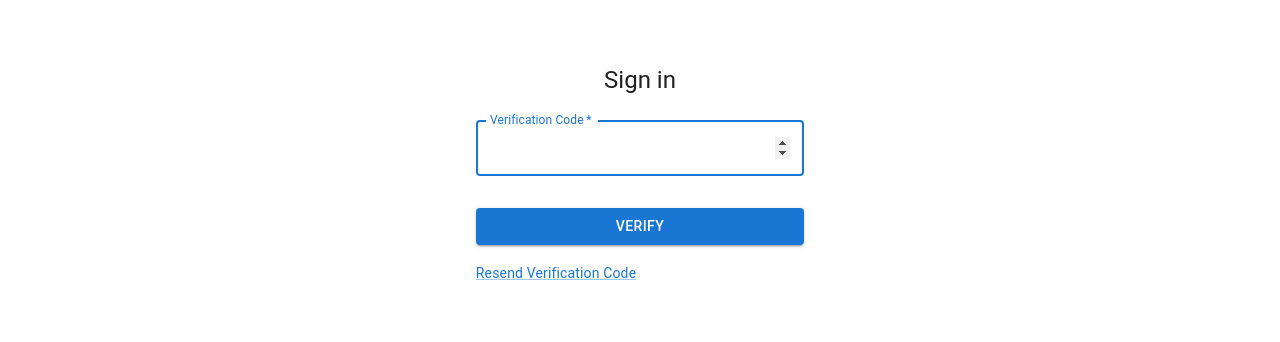
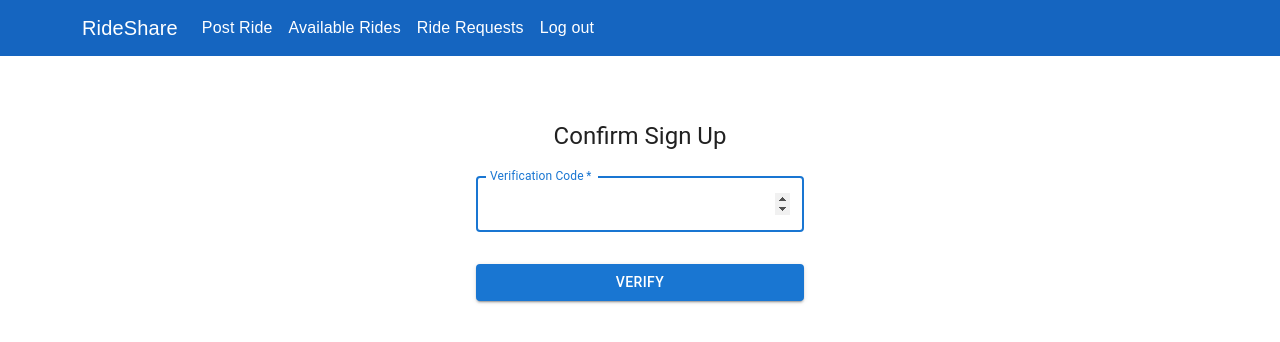
Before and after one commit to sakshi-124/rideshare, a React (Create React App) app: page /confirmUser in a window 1280 px wide. Shown: the top 342 px of the page. Built offline with nearby package versions, Linux system fonts and the light colour scheme.

Commit message:
adding navigation bar

```diff
--- a/package.json
+++ b/package.json
@@ -13,9 +13,11 @@
     "amazon-cognito-identity-js": "^6.2.0",
     "aws-amplify": "^5.0.23",
     "axios": "^1.3.4",
+    "bootstrap": "^5.2.3",
     "libphonenumber-js": "^1.10.24",
     "material": "^0.5.3",
     "react": "^18.2.0",
+    "react-bootstrap": "^2.7.2",
     "react-dom": "^18.2.0",
     "react-google-places-autocomplete": "^3.4.0",
     "react-hook-form": "^7.43.7",
--- a/src/App.js
+++ b/src/App.js
@@ -9,16 +9,17 @@ import Register from './Pages/Register';
 import PostRide from './Pages/PostRide';
 import Confirm from './Pages/Confirm';
 import ApiContext from './Common/ApiContext';
-import { useState } from 'react';
+import { useState , useLocation} from 'react';
 import MyComponent from './Pages/accessContext';
+import RideShareNav from './Components/Navbar';
 
 function App() {
 
   const [userData, setUserData] = useState(null);
-
   return (
     <ApiContext.Provider value={{ userData, setUserData }}>
     <div>
+      <RideShareNav/>
       <Router>
         <Routes>
           <Route path='/' element={<Login/>} />
--- /dev/null
+++ b/src/Components/Navbar.css
@@ -0,0 +1,12 @@
+/* Neha Dadarwala - neha.dadarwala@dal.ca */
+
+.color-nav {
+    background-color: #1565c0;
+    /* #01579b; */
+
+}
+
+.nav-link, .navbar-brand{
+    font-family: 'Source Sans Pro', sans-serif;
+    color: #ffffff    !important;
+  }
--- /dev/null
+++ b/src/Components/Navbar.js
@@ -0,0 +1,33 @@
+// Neha Dadarwala - neha.dadarwala@dal.ca
+
+import Container from 'react-bootstrap/Container';
+import Nav from 'react-bootstrap/Nav';
+import Navbar from 'react-bootstrap/Navbar';
+import NavDropdown from 'react-bootstrap/NavDropdown';
+import {useNavigate} from "react-router-dom";
+import './Navbar.css';
+import 'bootstrap/dist/css/bootstrap.min.css';
+
+
+function CollapsibleExample() {
+
+  return (
+    <Navbar collapseOnSelect expand="lg" className="color-nav" variant="light">
+      <Container >
+        <Navbar.Brand href="/Profile">RideShare</Navbar.Brand>
+        <Navbar.Toggle aria-controls="responsive-navbar-nav" />
+        <Navbar.Collapse id="responsive-navbar-nav">
+          <Nav className="me-auto">
+            <Nav.Link href="/postRide">Post Ride</Nav.Link>
+            <Nav.Link href="/availableRides">Available Rides</Nav.Link>
+            <Nav.Link href="/rideRequests">Ride Requests</Nav.Link>
+            <Nav.Link href="//">Log out</Nav.Link>
+          </Nav>
+        </Navbar.Collapse>
+      </Container>
+    </Navbar>
+
+  );
+}
+
+export default CollapsibleExample;
--- a/src/Pages/Confirm.js
+++ b/src/Pages/Confirm.js
@@ -66,7 +66,7 @@ function Confirm() {
       }}
     >
       <Typography component="h1" variant="h5">
-        Sign in
+        Confirm Sign Up
       </Typography>
       <Box component="form"  onSubmit={handleSubmit} sx={{ mt: 1 }}>
         <TextField
@@ -88,13 +88,13 @@ function Confirm() {
         >
         Verify
         </Button>
-        <Grid container>
+        {/* <Grid container>
           <Grid item>
             <Link href="#" variant="body2">
               {"Resend Verification Code"}
             </Link>
           </Grid>
-        </Grid>
+        </Grid> */}
       </Box>
     </Box>
   </Container>
--- a/src/Pages/Login.js
+++ b/src/Pages/Login.js
@@ -94,7 +94,7 @@ function SignIn() {
           </Button>
           <Grid container>
             <Grid item>
-              <Link href="#" variant="body2">
+              <Link href="/register" variant="body2">
                 {"Don't have an account? Sign Up"}
               </Link>
             </Grid>
```
Also changed, not shown: 1 other file (tests, documents, lock files or other folders).
